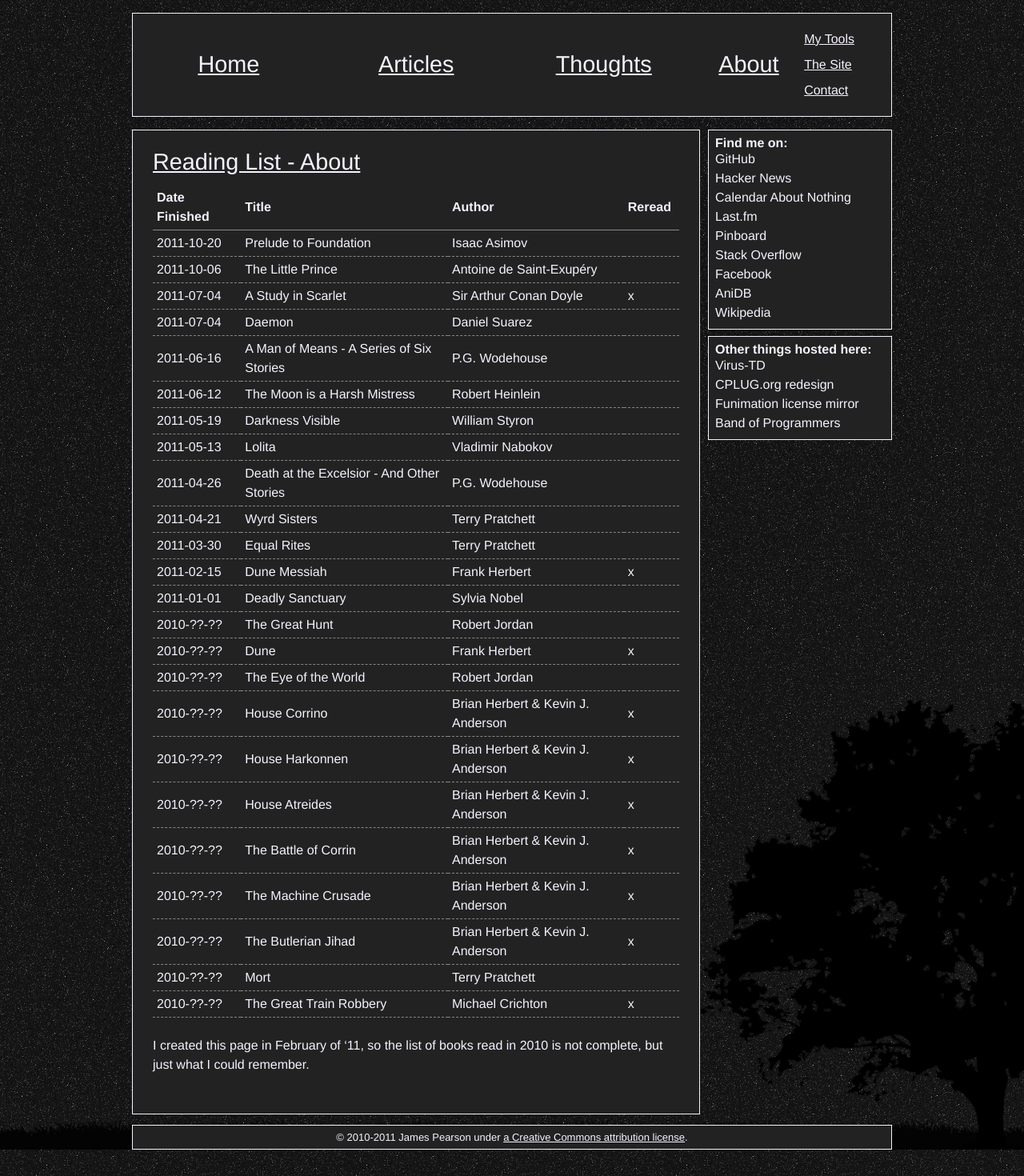
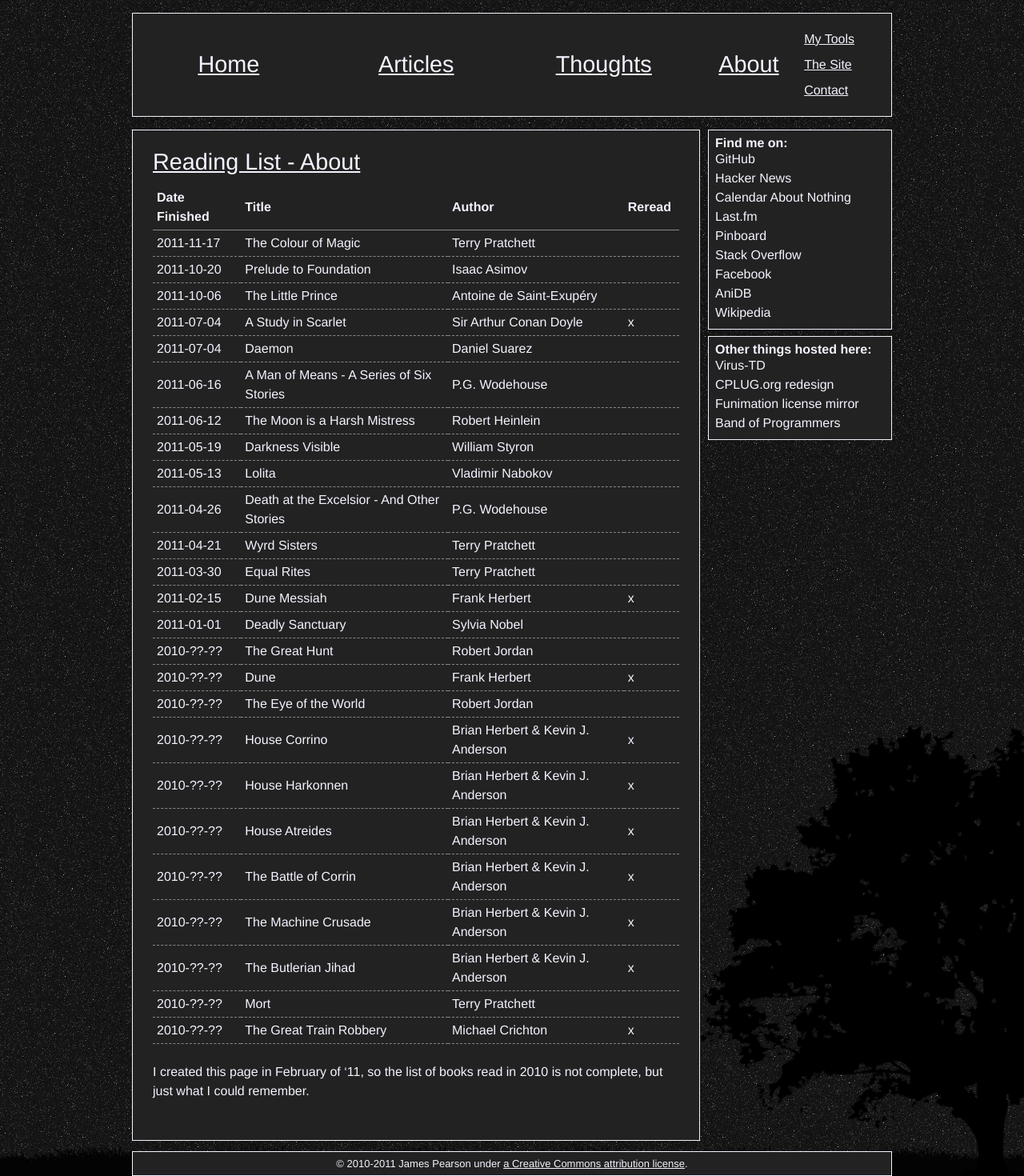
Before and after one commit to xiongchiamiov/xiongchiamiov.github.com, a Jekyll site: the page built from about/reading-list.md, in a window 1280 px wide. Shown: the whole page at 80% size. Built offline with Jekyll 4.4.1, drawn with Linux system fonts in a browser that asks for light colours; Markdown is read by kramdown in place of the engine named in the settings; comment, search, counter and statistics services are not loaded.

Commit message:
update reading list

```diff
--- a/about/reading-list.md
+++ b/about/reading-list.md
@@ -5,6 +5,7 @@ title: Reading List - About
 
 Date Finished | Title                       | Author                            | Reread
 ------------- | --------------------------- | --------------------------------- | --------
+  2011-11-17  | The Colour of Magic         | Terry Pratchett                   |
   2011-10-20  | Prelude to Foundation       | Isaac Asimov                      |
   2011-10-06  | The Little Prince           | Antoine de Saint-Exup&eacute;ry   |
   2011-07-04  | A Study in Scarlet          | Sir Arthur Conan Doyle            | x
```
